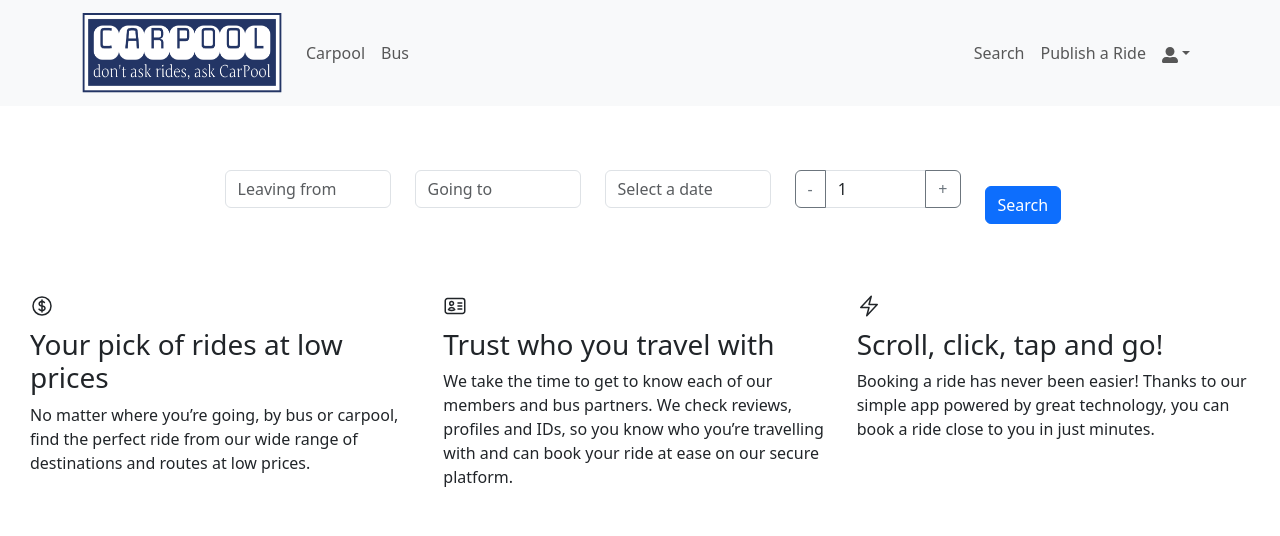
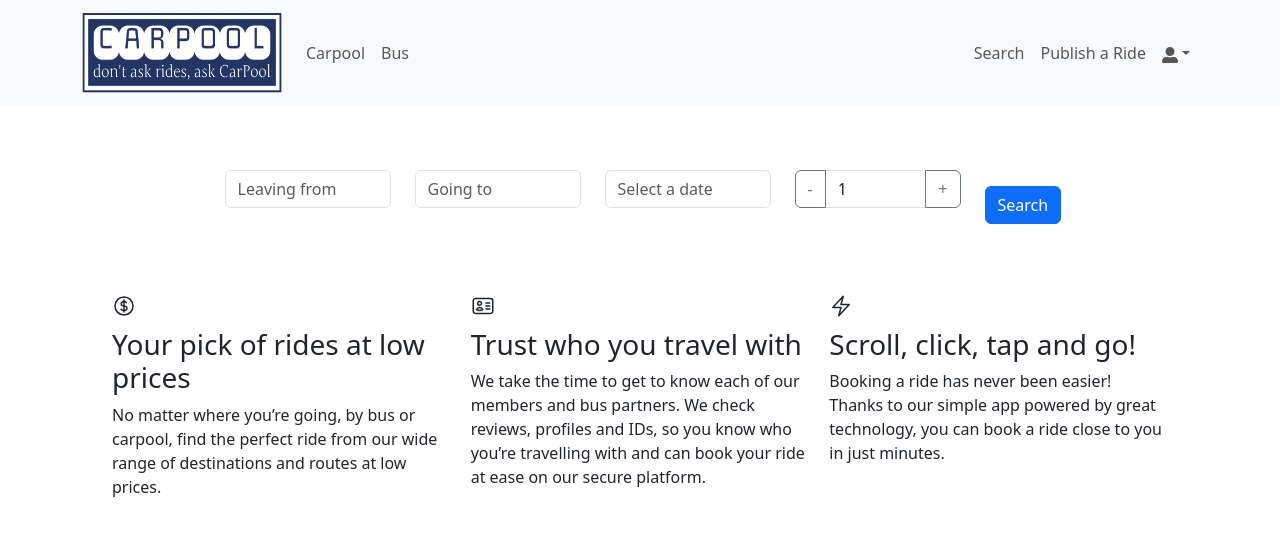
Before and after one commit to sayeedkhannabil/CarPool, a React (Create React App) app in the folder client/: page / in a window 1280 px wide. Shown: the top 536 px of the page. Built offline with nearby package versions, Linux system fonts and the light colour scheme.

Commit message:
article container

```diff
--- a/client/src/components/Article.jsx
+++ b/client/src/components/Article.jsx
@@ -1,7 +1,9 @@
 import React from "react";
+import { Container } from "react-bootstrap";
 
 const Article = () => {
     return (
+        <Container>
             <article className="article">
                 <div role="presentation" className="column-container">
                     <div className="column">
@@ -30,6 +32,7 @@ const Article = () => {
                     </div>
                 </div>
             </article>
+        </Container>
     );
 };
 
```
Lines whose indentation alone changed are shown as unchanged.
